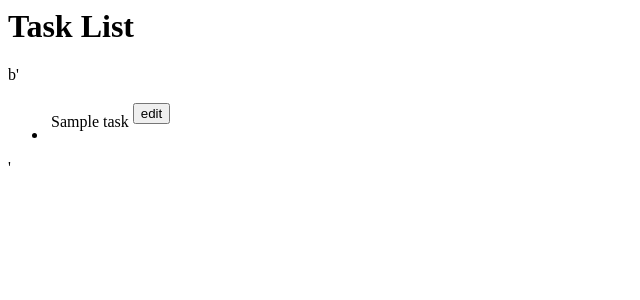
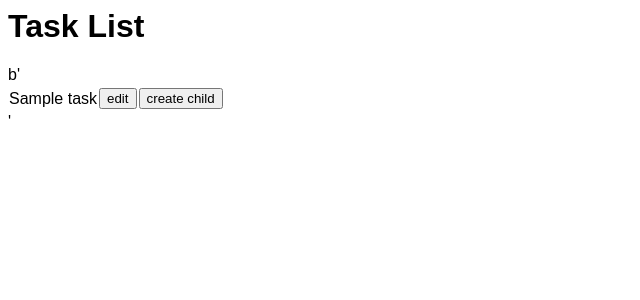
Before and after one commit to chuck1/site_wiki, a Django app: page /task/task_list in a window 1280 px wide. Shown: the top 300 px of the page, without its empty margins (0-640 px from the left). Run offline with Django 3.2, Linux system fonts and the light colour scheme; a user stored in the database is signed in; tables that the repository leaves empty hold one stand-in row (values such as "Sample post").

Commit message:
work on task app

```diff
--- a/task/forms.py
+++ b/task/forms.py
@@ -2,3 +2,6 @@
 
 class TaskEditForm(forms.Form):
 	name = forms.CharField(label = 'name', max_length = 256)
+
+class TaskCreateForm(forms.Form):
+	name = forms.CharField(label = 'name', max_length = 256)
--- a/task/models.py
+++ b/task/models.py
@@ -8,7 +8,8 @@
 	parent = models.ForeignKey('Task', blank=True, null=True)
 
 	user_create = models.ForeignKey(User, related_name='tasks_create')
-	user_assign = models.ForeignKey(User, related_name='tasks_assign', blank=True, null=True)
+	user_assign = models.ForeignKey(User, related_name='tasks_assign',
+		blank=True, null=True)
 
 	user_shared_with = models.ManyToManyField(User,
 		related_name='tasks_shared_with', blank=True)
--- a/task/templates/task/task_list.html
+++ b/task/templates/task/task_list.html
@@ -1,7 +1,14 @@
-
-
+{% load staticfiles %}
+<html>
+	<head>
+		<link rel="stylesheet" type="text/css" href="/static/wiki/default.css"></link>
+	</head>
+<body>
 <h1>Task List</h1>
 
 {% autoescape off %}
 {{ tree_html }}
 {% endautoescape %}
+
+</body>
+</html>
--- a/task/urls.py
+++ b/task/urls.py
@@ -6,4 +6,5 @@
 urlpatterns = [
 		url(r'^task_list$', views.task_list, name='task_list'),
 		url(r'^(\d+)/task_edit$', views.task_edit, name='task_edit'),
+		url(r'^(\d+)/task_create$', views.task_create, name='task_create'),
 		]
--- a/task/util.py
+++ b/task/util.py
@@ -1,3 +1,5 @@
+from django.core.urlresolvers import reverse
+
 import xml.etree.ElementTree as ET
 
 def task_tree_insert(tree, line):
@@ -26,16 +28,45 @@
 
 	return tree
 
-def element_tree(tree, tag_container, tag_item, func = None, c = None):
+def func_item(e, d):
+	e = ET.SubElement(e, 'tr')
+	e = ET.SubElement(e, 'td')
+	e.attrib['class'] = 'item'
+	e.attrib['style'] = "padding-left:{}px".format(d*20)
+	return e
+
+def func(i, e):
+	t = ET.SubElement(e, 'table')
+	tr = ET.SubElement(t, 'tr')
+
+	td = ET.SubElement(tr, 'td')
+	td.text = str(i)
+
+	td = ET.SubElement(tr, 'td')
+	f = ET.SubElement(td, 'form')
+	f.attrib['action'] = reverse('task_edit', args=[i.id])
+	ip = ET.SubElement(f, 'input')
+	ip.attrib['type'] = 'submit'
+	ip.attrib['value'] = 'edit'
+
+	td = ET.SubElement(tr, 'td')
+	f = ET.SubElement(td, 'form')
+	f.attrib['action'] = reverse('task_create', args=[i.id])
+	ip = ET.SubElement(f, 'input')
+	ip.attrib['type'] = 'submit'
+	ip.attrib['value'] = 'create child'
+
+def element_tree(tree, c = None, d = 0):
 
 	if c is None:
 		c_null = True
-		c = ET.Element(tag_container)
+		c = ET.Element('table')
+		c.attrib['class'] = 'task_list'
 	else:
 		c_null = False
 
 	for i, subtree in tree.items():
-		e = ET.SubElement(c, tag_item)
+		e = func_item(c, d)
 
 		if func:
 			func(i, e)
@@ -43,9 +74,7 @@
 			e.text = str(i)
 
 		if subtree:
-			subc = ET.SubElement(e, tag_container)
-
-			element_tree(subtree, tag_container, tag_item, func, subc)
+			element_tree(subtree, c, d+1)
 
 	if c_null:
 		return ET.tostring(c)
--- a/task/views.py
+++ b/task/views.py
@@ -11,7 +11,7 @@
 import task.util
 
 from .models import Task
-from .forms import TaskEditForm
+from .forms import TaskEditForm, TaskCreateForm
 
 @login_required
 def task_list(request):
@@ -32,19 +32,9 @@
 
 	#print tree
 
-	def func(i, e):
-		t = ET.SubElement(e, 'table')
-		tr = ET.SubElement(t, 'tr')
-		td = ET.SubElement(tr, 'td')
-		td.text = str(i)
-		td = ET.SubElement(tr, 'td')
-		f = ET.SubElement(td, 'form')
-		f.attrib['action'] = reverse('task_edit', args=[i.id])
-		ip = ET.SubElement(f, 'input')
-		ip.attrib['type'] = 'submit'
-		ip.attrib['value'] = 'edit'
 
-	el = task.util.element_tree(tree, 'ul', 'li', func)
+	#el = task.util.element_tree(tree, 'ul', task.util.func_item_1, func)
+	el = task.util.element_tree(tree)
 	#print el
 
 	return render(request, 'task/task_list.html', {'tree_html': el})
@@ -78,3 +68,41 @@
 	form = TaskEditForm()
 
 	return render(request, 'task/task_edit.html', {'form':form, 'task':task})
+
+@login_required
+def task_create(request, parent_task_id):
+
+	parent_task = get_object_or_404(Task, pk=parent_task_id)
+	user = request.user
+	if not (user == parent_task.user_create):
+		return HttpResponse('Error')
+
+	if request.method == 'POST':
+
+		form = TaskCreateForm(request.POST)
+
+		if form.is_valid():
+
+			name = form.cleaned_data['name']
+
+			task = Task()
+			task.name = name
+			task.user_create = user
+			task.parent = parent_task
+			task.save()
+
+			print 'create task'
+			print 'name       ', name
+			print 'user_create', user
+			print 'parent     ', parent_task
+
+
+			return HttpResponseRedirect('/task/task_list')
+		else:
+			return render(request, 'task/task_create.html', {
+				'form':form, 'parent_task':parent_task})
+
+	form = TaskCreateForm()
+
+	return render(request, 'task/task_create.html', {
+		'form':form, 'parent_task':parent_task})
--- a/wiki/static/wiki/default.css
+++ b/wiki/static/wiki/default.css
@@ -10,3 +10,29 @@
 	background-color: #FAFF73;
 
 }
+form {
+	margin: 0px;
+}
+table.task_list {
+	border: none;
+}
+table.task_list table {
+	border: none;
+}
+table.task_list table tr {
+	border: none;
+}
+table.task_list table td {
+	border: none;
+}
+table.task_list tr {
+	border: none;
+}
+table.task_list td {
+	border: none;
+}
+table.task_list td.item {
+	padding: 3px;
+	padding-left: 20px;
+	/*background-color: #FF0000;*/
+}
```
Also changed, not shown: task/templates/task/task_create.html (added, +12 -0 lines).
